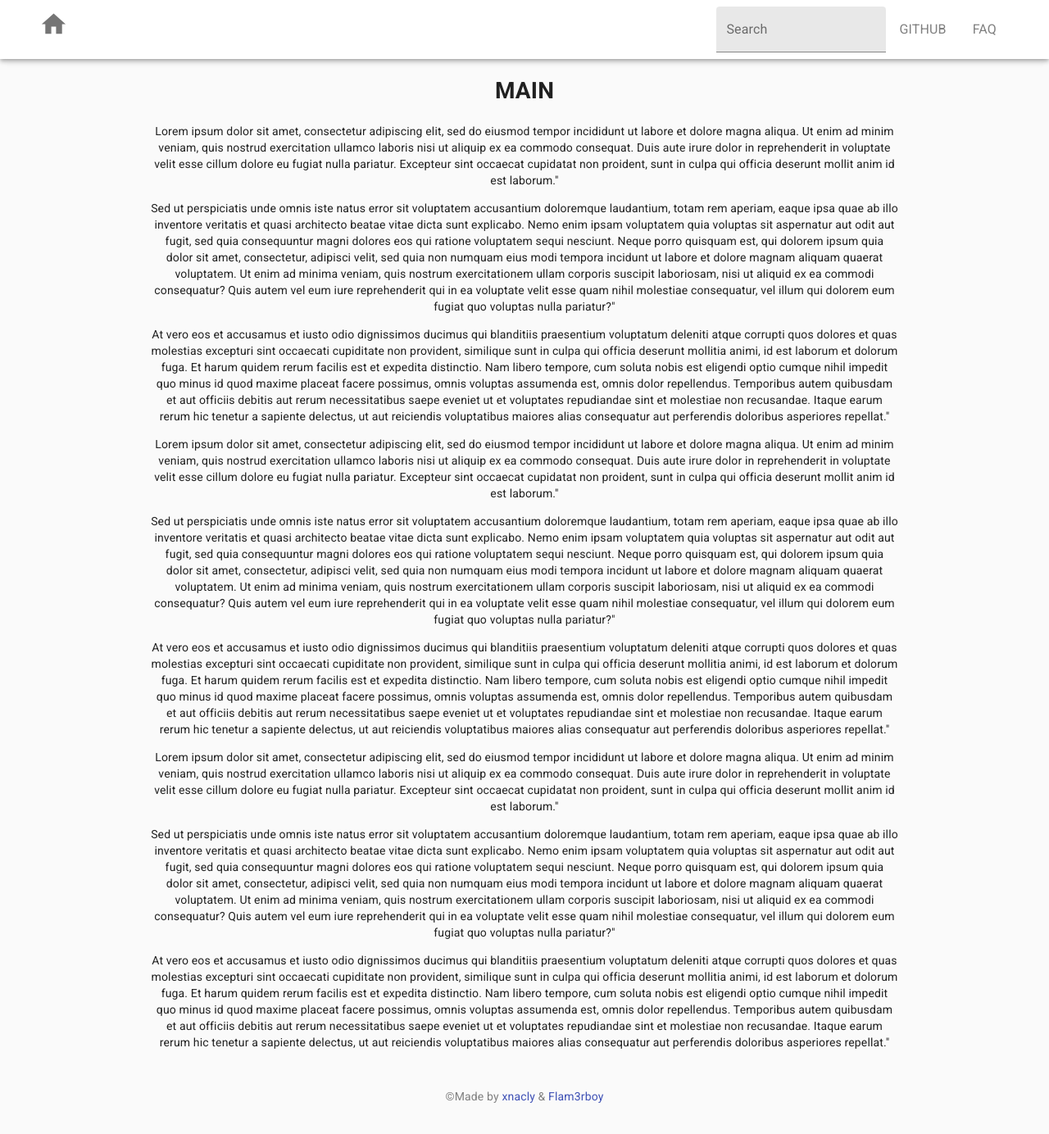
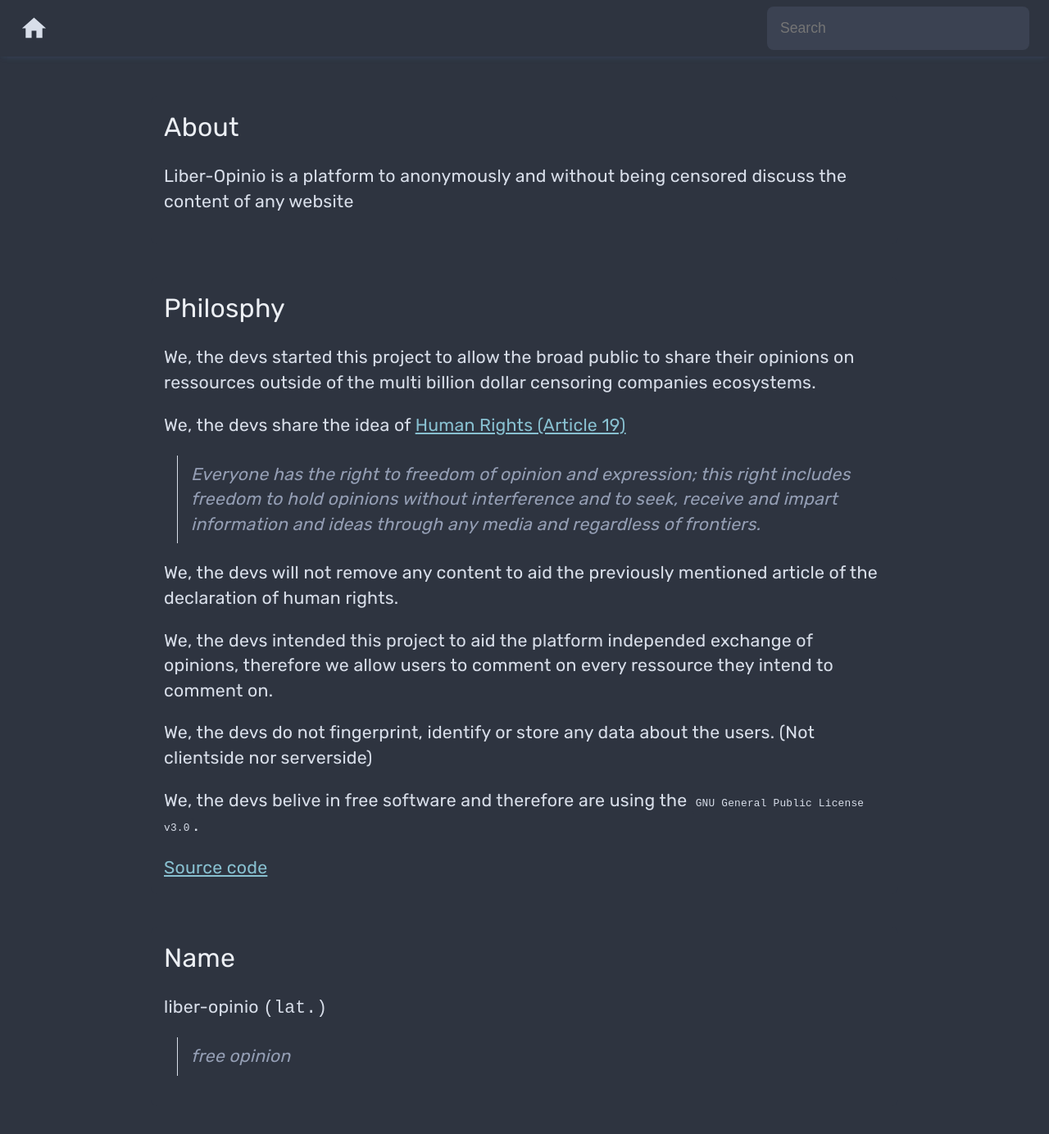
Before and after one commit to x127f/liber-opinio, a React (Create React App) app in the folder frontend/: page / in a window 1280 px wide. Shown: the top 1384 px of the page at 82% size. Before the commit the page ends 1360 px from the top, so only its background shows below. Built offline with nearby package versions, Linux system fonts and the light colour scheme.

Commit message:
first draft of the homepage

```diff
--- a/frontend/public/index.html
+++ b/frontend/public/index.html
@@ -4,10 +4,14 @@
 		<meta charset="utf-8" />
 		<meta name="viewport" content="width=device-width, initial-scale=1" />
 		<meta name="theme-color" content="#000000" />
-		<meta name="description" content="Platform to escape big ecosystems and exercise free speech" />
+		<meta
+			name="description"
+			content="Liber-Opinio is a platform to anonymously and without being censored discuss the content of any	website"
+		/>
 		<title>Liber Opinio</title>
 
-		<link rel="stylesheet" href="https://fonts.googleapis.com/css?family=Roboto:300,400,500,700&display=swap" />
+		<link rel="preconnect" href="https://fonts.gstatic.com" />
+		<link href="https://fonts.googleapis.com/css2?family=Rubik&display=swap" rel="stylesheet" />
 	</head>
 	<body>
 		<noscript>You need to enable JavaScript to run this app.</noscript>
--- a/frontend/src/App.css
+++ b/frontend/src/App.css
@@ -1,20 +1,42 @@
 :root {
-	--primary: white;
-	--secondary: rgb(100, 99, 99);
+	/*primary nord*/
+	--primary: #2e3440;
+	--secondary: #3b4252;
+	--third: #434c5e;
+	--forth: #4c566a;
+	/*text nord*/
+	--text1: #d8dee9;
+	--text2: #e5e9f0;
+	--text3: #eceff4;
+	--text4: #949eb4;
+	/*frost from nord*/
+	--frost1: #8fbcbb;
+	--frost2: #88c0d0;
+	--frost3: #81a1c1;
+	--frost4: #5e81ac;
+	--frost5: rgba(94, 129, 172, 0.055);
 }
 
 * > body {
-	font-family: "Roboto", sans-serif;
+	font-family: "Rubik", sans-serif !important;
 	margin: 0;
+	font-size: 16pt !important;
 	box-sizing: border-box;
+	background-color: var(--primary) !important;
+	color: var(--text3) !important;
 }
 
 body {
-	height: 100%;
-	width: 100%;
+	overflow: auto;
+	padding-bottom: 1rem;
 }
+
+a {
+	color: var(--frost2);
+}
+
 a:visited {
-	color: inherit !important;
+	color: var(--frost4);
 }
 
 .App {
@@ -26,10 +48,15 @@ a:visited {
 	width: 100%;
 	padding-top: 2rem;
 	padding-bottom: 0.75rem;
-	color: grey;
+	color: var(--text1);
+}
+.Footer a {
+	color: var(--frost4) !important;
 }
 .navbar {
 	background-color: var(--primary) !important;
+	margin-bottom: 3rem;
+	box-shadow: 0px 2px 4px -1px var(--frost5), 0px 4px 5px 0px var(--frost5), 0px 1px 10px 0px var(--frost5) !important;
 }
 .not_found {
 	display: flex;
@@ -38,8 +65,78 @@ a:visited {
 	flex-direction: column;
 	font-weight: 500;
 	font-size: 5rem;
+	color: var(--frost4);
 }
 .not_found > span.smaller_text {
 	font-size: 1rem;
-	color: var(--secondary);
+	color: var(--text1);
+	font-style: italic;
 }
+
+.main_container {
+	display: flex !important;
+	flex-direction: column;
+	align-items: center;
+	justify-content: center;
+	margin-bottom: 2rem;
+}
+.secondary_container {
+	display: flex;
+	flex-direction: column;
+	padding: 1rem;
+	border-radius: 0.5rem;
+	align-items: flex-start;
+	text-align: left;
+	background-color: var(--primary);
+	margin-bottom: 2.5rem;
+	width: 100%;
+	min-height: min-content;
+	height: 100%;
+}
+.secondary_container .title {
+	color: var(--text3);
+	font-size: 2rem;
+}
+.secondary_container .content {
+	color: var(--text1) !important;
+}
+.search_field {
+	color: var(--text3) !important;
+	background-color: var(--secondary);
+	border: none;
+	padding: 1rem;
+	border-radius: 0.5rem;
+	font-size: 1.1rem;
+	/*margin-right: 1rem;*/
+	width: 25vw;
+}
+.MuiToolbar-gutters {
+	padding: 0 !important;
+	margin: 0 !important;
+}
+.home_button {
+	color: var(--text1) !important;
+}
+.quote {
+	padding: 0.5rem;
+	padding-left: 1rem;
+	margin-left: 1rem;
+	font-style: italic;
+	border-left: 1px solid var(--text1);
+	color: var(--text4);
+}
+.code {
+	padding: 0.3rem;
+	background-color: var(--primary);
+	border-radius: 0.2rem;
+	font-size: 0.8rem;
+}
+
+@media screen and (max-width: 1000px) {
+	.search_field {
+		width: 50vw;
+	}
+	.secondary_container {
+		margin-bottom: 1rem;
+	}
+}
--- a/frontend/src/App.js
+++ b/frontend/src/App.js
@@ -4,7 +4,7 @@ import { BrowserRouter as Router, Route, Switch } from "react-router-dom";
 import "./App.css";
 
 import { Header } from "./components/Header";
-import Footer from "./components/Footer";
+//import Footer from "./components/Footer";
 
 import Main from "./components/sites/Main";
 import Ressource from "./components/sites/Ressource";
@@ -31,7 +31,7 @@ function App() {
 					<Route path="/re/:ressource_url" component={Ressource}></Route>
 					<Route path="*" component={NotFound}></Route>
 				</Switch>
-				<Footer />
+				{/*<Footer />*/}
 			</div>
 		</Router>
 	);
--- a/frontend/src/components/Footer.jsx
+++ /dev/null
@@ -1,25 +0,0 @@
-import { Link, Tooltip } from "@material-ui/core";
-
-function Footer() {
-	return (
-		<div className="Footer">
-			<span>
-				&copy;
-				{"Made by "}
-				<Tooltip arrow title="GITHUB XNACLY">
-					<Link href="https://github.com/xNaCly" color="primary">
-						xnacly
-					</Link>
-				</Tooltip>
-				{" & "}
-				<Tooltip arrow title="GITHUB FLAM3RBOY">
-					<Link href="https://github.com/Flam3rboy" color="primary">
-						Flam3rboy
-					</Link>
-				</Tooltip>
-			</span>
-		</div>
-	);
-}
-
-export default Footer;
--- a/frontend/src/components/Header.jsx
+++ b/frontend/src/components/Header.jsx
@@ -3,26 +3,26 @@ import {
 	Toolbar,
 	IconButton,
 	List,
-	ListItem,
-	ListItemText,
+	//	ListItem,
+	//	ListItemText,
 	makeStyles,
 	Container,
 	Tooltip,
-	TextField,
 } from "@material-ui/core";
 import { Home } from "@material-ui/icons";
 import { Link, useHistory } from "react-router-dom";
 import { useState } from "react";
 
-const navLinks = [
+/*const navLinks = [
 	{ title: `github`, path: `/github` },
 	{ title: `faq`, path: `/faq` },
-];
+];*/
 
 const useStyles = makeStyles({
 	navbarDisplayFlex: {
 		display: `flex`,
 		justifyContent: `space-between`,
+		"align-items": `center`,
 	},
 	navDisplayFlex: {
 		display: `flex`,
@@ -32,7 +32,7 @@ const useStyles = makeStyles({
 	linkText: {
 		textDecoration: `none`,
 		textTransform: `uppercase`,
-		color: `grey`,
+		color: `white`,
 	},
 });
 
@@ -54,27 +54,24 @@ export const Header = () => {
 					<Tooltip title="HOME" arrow>
 						<Link to="/">
 							<IconButton edge="start" aria-label="home">
-								<Home fontSize="large"></Home>
+								<Home className="home_button" fontSize="large"></Home>
 							</IconButton>
 						</Link>
 					</Tooltip>
 					<List component="nav" aria-labelledby="main navigation" className={classes.navDisplayFlex}>
 						<form
-							id="field-container"
-							noValidate
-							autoComplete="off"
 							onSubmit={(e) => {
 								e.preventDefault();
 								Submit(search);
 							}}>
-							<TextField
-								id="filled-basic"
-								label="Search"
-								variant="filled"
+							<input
+								type="text"
+								className="search_field"
+								placeholder="Search"
 								onChange={(e) => updateSearch(e.target.value)}
 							/>
 						</form>
-						{navLinks.map(({ title, path }) => (
+						{/*navLinks.map(({ title, path }) => (
 							<Tooltip title={title.toUpperCase()} key={title} arrow>
 								<Link to={path} className={classes.linkText}>
 									<ListItem button>
@@ -82,7 +79,7 @@ export const Header = () => {
 									</ListItem>
 								</Link>
 							</Tooltip>
-						))}
+						))*/}
 					</List>
 				</Container>
 			</Toolbar>
--- a/frontend/src/components/sites/Main.jsx
+++ b/frontend/src/components/sites/Main.jsx
@@ -2,95 +2,62 @@ import { Container } from "@material-ui/core";
 
 function Main() {
 	return (
-		<Container maxWidth="md">
-			<h1>MAIN</h1>
+		<Container maxWidth="md" className="main_container">
+			<div className="secondary_container">
+				<span className="title">About</span>
+				<span className="content">
 					<p>
-				Lorem ipsum dolor sit amet, consectetur adipiscing elit, sed do eiusmod tempor incididunt ut labore et
-				dolore magna aliqua. Ut enim ad minim veniam, quis nostrud exercitation ullamco laboris nisi ut aliquip
-				ex ea commodo consequat. Duis aute irure dolor in reprehenderit in voluptate velit esse cillum dolore eu
-				fugiat nulla pariatur. Excepteur sint occaecat cupidatat non proident, sunt in culpa qui officia
-				deserunt mollit anim id est laborum."
+						Liber-Opinio is a platform to anonymously and without being censored discuss the content of any
+						website
+					</p>
+				</span>
+			</div>
+			<div className="secondary_container">
+				<span className="title">Philosphy</span>
+				<span className="content">
+					<p>
+						We, the devs started this project to allow the broad public to share their opinions on
+						ressources outside of the multi billion dollar censoring companies ecosystems.
 					</p>
 					<p>
-				Sed ut perspiciatis unde omnis iste natus error sit voluptatem accusantium doloremque laudantium, totam
-				rem aperiam, eaque ipsa quae ab illo inventore veritatis et quasi architecto beatae vitae dicta sunt
-				explicabo. Nemo enim ipsam voluptatem quia voluptas sit aspernatur aut odit aut fugit, sed quia
-				consequuntur magni dolores eos qui ratione voluptatem sequi nesciunt. Neque porro quisquam est, qui
-				dolorem ipsum quia dolor sit amet, consectetur, adipisci velit, sed quia non numquam eius modi tempora
-				incidunt ut labore et dolore magnam aliquam quaerat voluptatem. Ut enim ad minima veniam, quis nostrum
-				exercitationem ullam corporis suscipit laboriosam, nisi ut aliquid ex ea commodi consequatur? Quis autem
-				vel eum iure reprehenderit qui in ea voluptate velit esse quam nihil molestiae consequatur, vel illum
-				qui dolorem eum fugiat quo voluptas nulla pariatur?"
+						We, the devs share the idea of{" "}
+						<a href="https://www.un.org/en/about-us/universal-declaration-of-human-rights">
+							Human Rights (Article 19)
+						</a>
+					</p>
+					<p className="quote">
+						Everyone has the right to freedom of opinion and expression; this right includes freedom to hold
+						opinions without interference and to seek, receive and impart information and ideas through any
+						media and regardless of frontiers.
 					</p>
 					<p>
-				At vero eos et accusamus et iusto odio dignissimos ducimus qui blanditiis praesentium voluptatum
-				deleniti atque corrupti quos dolores et quas molestias excepturi sint occaecati cupiditate non
-				provident, similique sunt in culpa qui officia deserunt mollitia animi, id est laborum et dolorum fuga.
-				Et harum quidem rerum facilis est et expedita distinctio. Nam libero tempore, cum soluta nobis est
-				eligendi optio cumque nihil impedit quo minus id quod maxime placeat facere possimus, omnis voluptas
-				assumenda est, omnis dolor repellendus. Temporibus autem quibusdam et aut officiis debitis aut rerum
-				necessitatibus saepe eveniet ut et voluptates repudiandae sint et molestiae non recusandae. Itaque earum
-				rerum hic tenetur a sapiente delectus, ut aut reiciendis voluptatibus maiores alias consequatur aut
-				perferendis doloribus asperiores repellat."
+						We, the devs will not remove any content to aid the previously mentioned article of the
+						declaration of human rights.
 					</p>
 					<p>
-				Lorem ipsum dolor sit amet, consectetur adipiscing elit, sed do eiusmod tempor incididunt ut labore et
-				dolore magna aliqua. Ut enim ad minim veniam, quis nostrud exercitation ullamco laboris nisi ut aliquip
-				ex ea commodo consequat. Duis aute irure dolor in reprehenderit in voluptate velit esse cillum dolore eu
-				fugiat nulla pariatur. Excepteur sint occaecat cupidatat non proident, sunt in culpa qui officia
-				deserunt mollit anim id est laborum."
+						We, the devs intended this project to aid the platform independed exchange of opinions,
+						therefore we allow users to comment on every ressource they intend to comment on.
 					</p>
 					<p>
-				Sed ut perspiciatis unde omnis iste natus error sit voluptatem accusantium doloremque laudantium, totam
-				rem aperiam, eaque ipsa quae ab illo inventore veritatis et quasi architecto beatae vitae dicta sunt
-				explicabo. Nemo enim ipsam voluptatem quia voluptas sit aspernatur aut odit aut fugit, sed quia
-				consequuntur magni dolores eos qui ratione voluptatem sequi nesciunt. Neque porro quisquam est, qui
-				dolorem ipsum quia dolor sit amet, consectetur, adipisci velit, sed quia non numquam eius modi tempora
-				incidunt ut labore et dolore magnam aliquam quaerat voluptatem. Ut enim ad minima veniam, quis nostrum
-				exercitationem ullam corporis suscipit laboriosam, nisi ut aliquid ex ea commodi consequatur? Quis autem
-				vel eum iure reprehenderit qui in ea voluptate velit esse quam nihil molestiae consequatur, vel illum
-				qui dolorem eum fugiat quo voluptas nulla pariatur?"
+						We, the devs do not fingerprint, identify or store any data about the users. (Not clientside nor
+						serverside)
 					</p>
 					<p>
-				At vero eos et accusamus et iusto odio dignissimos ducimus qui blanditiis praesentium voluptatum
-				deleniti atque corrupti quos dolores et quas molestias excepturi sint occaecati cupiditate non
-				provident, similique sunt in culpa qui officia deserunt mollitia animi, id est laborum et dolorum fuga.
-				Et harum quidem rerum facilis est et expedita distinctio. Nam libero tempore, cum soluta nobis est
-				eligendi optio cumque nihil impedit quo minus id quod maxime placeat facere possimus, omnis voluptas
-				assumenda est, omnis dolor repellendus. Temporibus autem quibusdam et aut officiis debitis aut rerum
-				necessitatibus saepe eveniet ut et voluptates repudiandae sint et molestiae non recusandae. Itaque earum
-				rerum hic tenetur a sapiente delectus, ut aut reiciendis voluptatibus maiores alias consequatur aut
-				perferendis doloribus asperiores repellat."
+						We, the devs belive in free software and therefore are using the{" "}
+						<code className="code">GNU General Public License v3.0</code>.
 					</p>
+					<a href="https://github.com/x127f/liber-opinio">Source code</a>
+				</span>
+			</div>
+			<div className="secondary_container">
+				<span className="title">Name</span>
+				<span className="content">
 					<p>
-				Lorem ipsum dolor sit amet, consectetur adipiscing elit, sed do eiusmod tempor incididunt ut labore et
-				dolore magna aliqua. Ut enim ad minim veniam, quis nostrud exercitation ullamco laboris nisi ut aliquip
-				ex ea commodo consequat. Duis aute irure dolor in reprehenderit in voluptate velit esse cillum dolore eu
-				fugiat nulla pariatur. Excepteur sint occaecat cupidatat non proident, sunt in culpa qui officia
-				deserunt mollit anim id est laborum."
+						liber-opinio <code>(lat.)</code>
 					</p>
-			<p>
-				Sed ut perspiciatis unde omnis iste natus error sit voluptatem accusantium doloremque laudantium, totam
-				rem aperiam, eaque ipsa quae ab illo inventore veritatis et quasi architecto beatae vitae dicta sunt
-				explicabo. Nemo enim ipsam voluptatem quia voluptas sit aspernatur aut odit aut fugit, sed quia
-				consequuntur magni dolores eos qui ratione voluptatem sequi nesciunt. Neque porro quisquam est, qui
-				dolorem ipsum quia dolor sit amet, consectetur, adipisci velit, sed quia non numquam eius modi tempora
-				incidunt ut labore et dolore magnam aliquam quaerat voluptatem. Ut enim ad minima veniam, quis nostrum
-				exercitationem ullam corporis suscipit laboriosam, nisi ut aliquid ex ea commodi consequatur? Quis autem
-				vel eum iure reprehenderit qui in ea voluptate velit esse quam nihil molestiae consequatur, vel illum
-				qui dolorem eum fugiat quo voluptas nulla pariatur?"
-			</p>
-			<p>
-				At vero eos et accusamus et iusto odio dignissimos ducimus qui blanditiis praesentium voluptatum
-				deleniti atque corrupti quos dolores et quas molestias excepturi sint occaecati cupiditate non
-				provident, similique sunt in culpa qui officia deserunt mollitia animi, id est laborum et dolorum fuga.
-				Et harum quidem rerum facilis est et expedita distinctio. Nam libero tempore, cum soluta nobis est
-				eligendi optio cumque nihil impedit quo minus id quod maxime placeat facere possimus, omnis voluptas
-				assumenda est, omnis dolor repellendus. Temporibus autem quibusdam et aut officiis debitis aut rerum
-				necessitatibus saepe eveniet ut et voluptates repudiandae sint et molestiae non recusandae. Itaque earum
-				rerum hic tenetur a sapiente delectus, ut aut reiciendis voluptatibus maiores alias consequatur aut
-				perferendis doloribus asperiores repellat."
-			</p>
+					<p className="quote">free opinion</p>
+				</span>
+			</div>
 		</Container>
 	);
 }
```
Also changed, not shown: 1 other file (tests, documents, lock files or other folders). Lines whose indentation alone changed are shown as unchanged.
